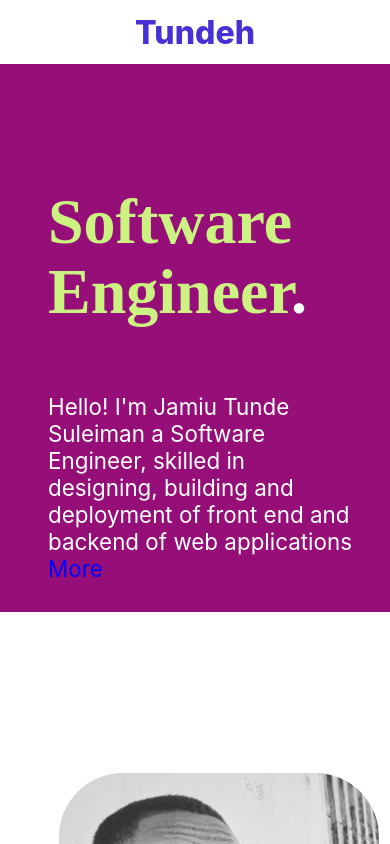
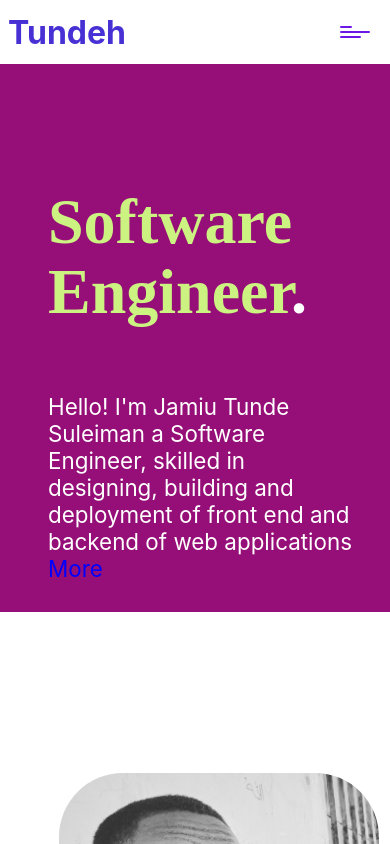
Before and after one commit to Tundeh/portfolio, a React (Create React App) app: page / in a window 390 px wide. Shown: the top 844 px of the page. Built offline with nearby package versions, Linux system fonts and the light colour scheme.

Commit message:
add toolsbar for mobile view

```diff
--- a/src/components/navbar/index.js
+++ b/src/components/navbar/index.js
@@ -5,25 +5,46 @@ import "./index.scss";
 const Navbar = (props) => {
   const [isShowing, setIsShowing] = useState(false);
 
+  const [toggleClass, setToggleClass] = useState(0);
+
+  //this function handles the mobile Toggle button
+  const handleDrawer = () => {
+    setToggleClass((x) => !x);
+  };
+
+  //this function handles modal
   const toggle = () => {
     setIsShowing(!isShowing);
+    if (toggleClass) {
+      handleDrawer();
+    }
   };
 
   const goContact = () => {
     const anchor = document.querySelector("#contact");
     anchor.scrollIntoView({ behavior: "smooth", block: "center" });
+    if (toggleClass) {
+      handleDrawer();
+    }
   };
 
   const goPro = () => {
     const anchor = document.querySelector("#pro");
     anchor.scrollIntoView({ behavior: "smooth", block: "center" });
+    if (toggleClass) {
+      handleDrawer();
+    }
   };
 
   const goResume = () => {
     window.open(
       "https://res.cloudinary.com/team-work/image/upload/v1607444677/portfolio/resume_x51dxs.pdf"
     );
+    if (toggleClass) {
+      handleDrawer();
+    }
   };
+
   return (
     <div className="navbar">
       <div className="navbar-wrapper">
@@ -42,8 +63,31 @@ const Navbar = (props) => {
             <span onClick={goResume}>Resume</span>
           </li>
         </ul>
+        <a
+          href="#!"
+          onClick={handleDrawer}
+          className={toggleClass ? "toggle-btn on" : "toggle-btn"}
+        >
+          <span></span>
+        </a>
       </div>
       <Modal isShowing={isShowing} handleClick={toggle}></Modal>
+      <div className={toggleClass ? "toolbar on" : "toolbar off"}>
+        <ul>
+          <li>
+            <span onClick={toggle}>About</span>
+          </li>
+          <li>
+            <span onClick={goPro}>Projects</span>
+          </li>
+          <li>
+            <span onClick={goContact}>Contact</span>
+          </li>
+          <li>
+            <span onClick={goResume}>Resume</span>
+          </li>
+        </ul>
+      </div>
     </div>
   );
 };
--- a/src/components/navbar/index.scss
+++ b/src/components/navbar/index.scss
@@ -1,6 +1,7 @@
 .navbar {
   width: 100%;
   height: 4em;
+  display: flex;
   .navbar-wrapper {
     display: flex;
     position: relative;
@@ -8,13 +9,14 @@
     height: 100%;
     background: #ffffff;
     align-items: center;
+    z-index: 1030;
     .navbar-logo {
       position: absolute;
       display: flex;
       color: #4831d4;
       border-radius: 10%;
       font-size: 2em;
-      font-weight: 800;
+      font-weight: 700;
       align-items: center;
       justify-content: center;
       left: 1em;
@@ -34,10 +36,14 @@
   }
 }
 
+.toolbar {
+  display: none;
+}
+
 @media only screen and (max-width: 700px) {
   .navbar {
     .navbar-wrapper {
-      justify-content: center;
+      padding-left: 0.5rem;
       align-items: center;
       .navbar-logo {
         position: static;
@@ -47,4 +53,95 @@
       }
     }
   }
+  .toolbar {
+    position: absolute;
+    display: flex;
+    top: 4rem;
+    width: 100%;
+    // left: 1rem;
+    background: white;
+    z-index: 1024;
+    &.on {
+      transition: all ease-in-out 0.3s;
+      transform: translateY(0%);
+    }
+    &.off {
+      transition: all 0.3s ease-in-out;
+      transform: translateY(-100%);
+    }
+    ul {
+      list-style: none;
+      padding-left: 1rem;
+      > li {
+        margin-bottom: 0.5rem;
+        font-weight: bold;
+        color: #7365d3;
+        cursor: pointer;
+      }
+    }
+  }
+  .toggle-btn {
+    display: flex;
+    align-items: center;
+    justify-content: center;
+    width: 50px;
+    height: 4em;
+    position: absolute;
+    right: 10px;
+    padding: 0 10px;
+    transition: all 0.3s ease-in-out;
+
+    span {
+      position: relative;
+      display: block;
+      width: 100%;
+      height: 2.8px;
+      background-color: #6b17e6;
+      transition: all 0.3s ease-in-out;
+      backface-visibility: hidden;
+      border-radius: 2px;
+
+      &:after,
+      &:before {
+        content: "";
+        position: absolute;
+        left: 0;
+        height: 2.8px;
+        background-color: #6b17e6;
+        transition: all 0.3s;
+        backface-visibility: hidden;
+        border-radius: 2px;
+      }
+
+      &:after {
+        top: 5px;
+        width: 70%;
+      }
+
+      &:before {
+        top: -5px;
+        width: 40%;
+      }
+    }
+
+    &.on {
+      span {
+        background-color: transparent;
+
+        &:after,
+        &:before {
+          height: 2px;
+          width: 100%;
+        }
+
+        &:before {
+          transform: rotate(45deg) translate(4px, 4px);
+        }
+
+        &:after {
+          transform: rotate(-45deg) translate(3px, -3px);
+        }
+      }
+    }
+  }
 }
```
